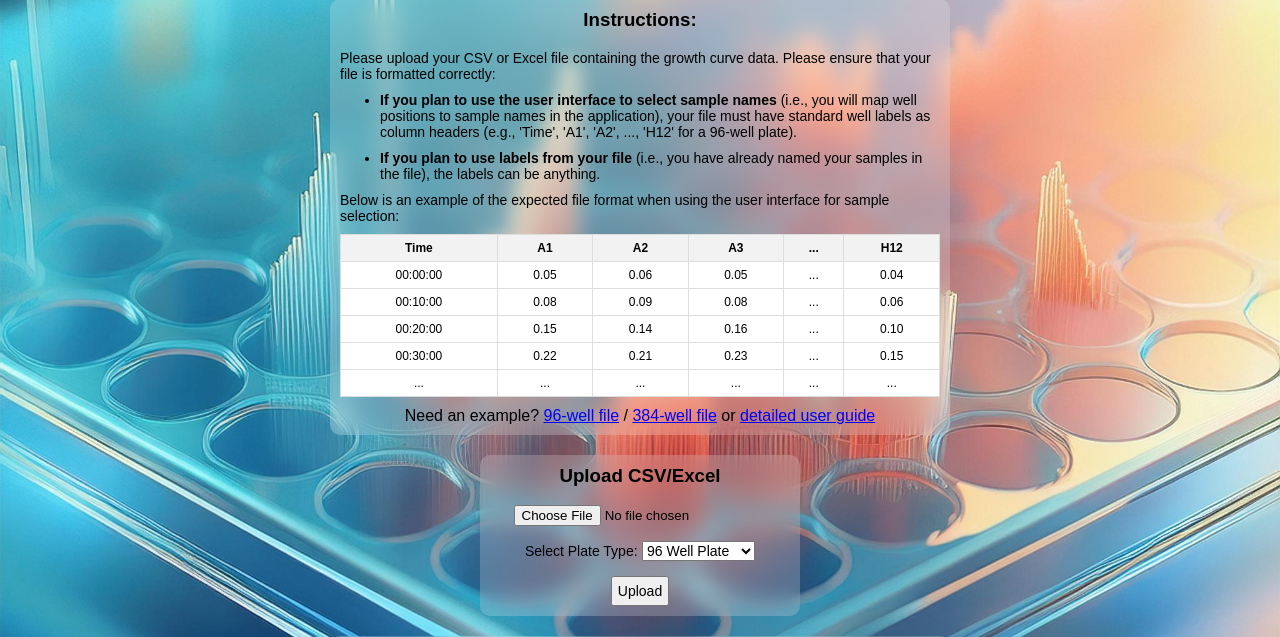
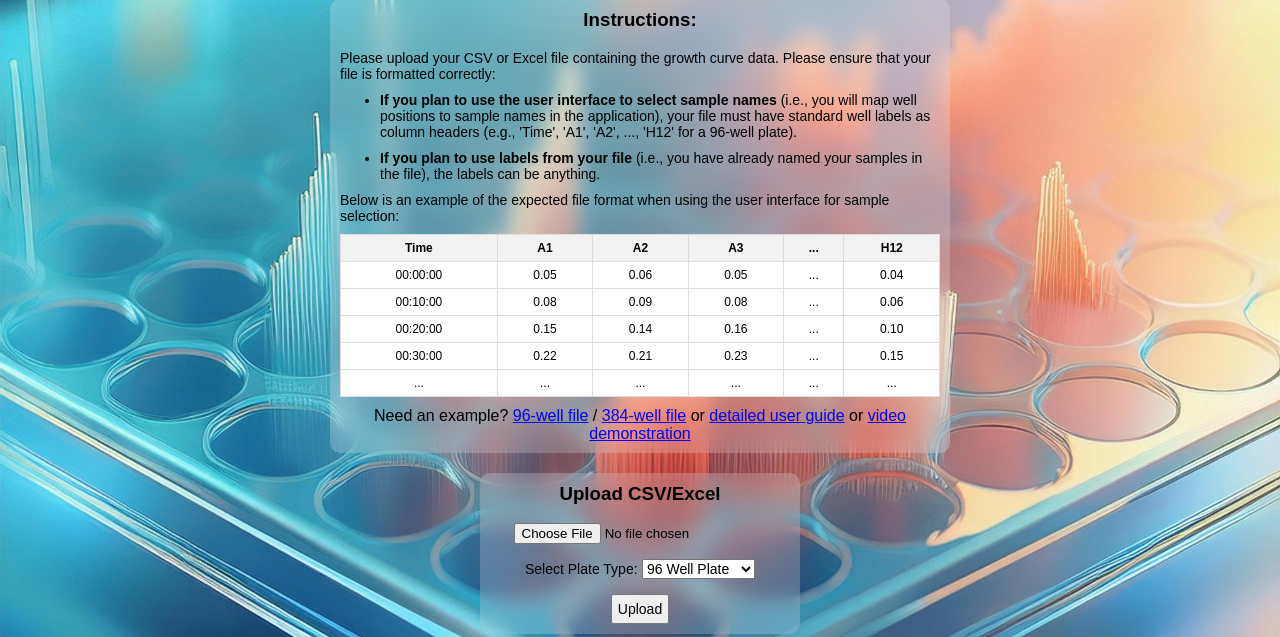
Before and after one commit to SynBioExplorer/Welly, a Flask app: page / in a window 1280 px wide. Shown: the part 162-799 px from the top of the page. Run offline with Flask 2, Linux system fonts and the light colour scheme.

Commit message:
Update index.html

```diff
--- a/templates/index.html
+++ b/templates/index.html
@@ -193,6 +193,8 @@
                 <a href="{{ url_for('static', filename='examples/example_data_384.csv') }}" download>384-well file</a>
                 or
                 <a href="{{ url_for('static', filename='examples/welly_user_guide.pdf') }}" download>detailed user guide</a>
+                or
+                <a href="{{ url_for('static', filename='examples/welly_demo.mp4') }}">video demonstration</a>
             </div>
 
         </div>
```
